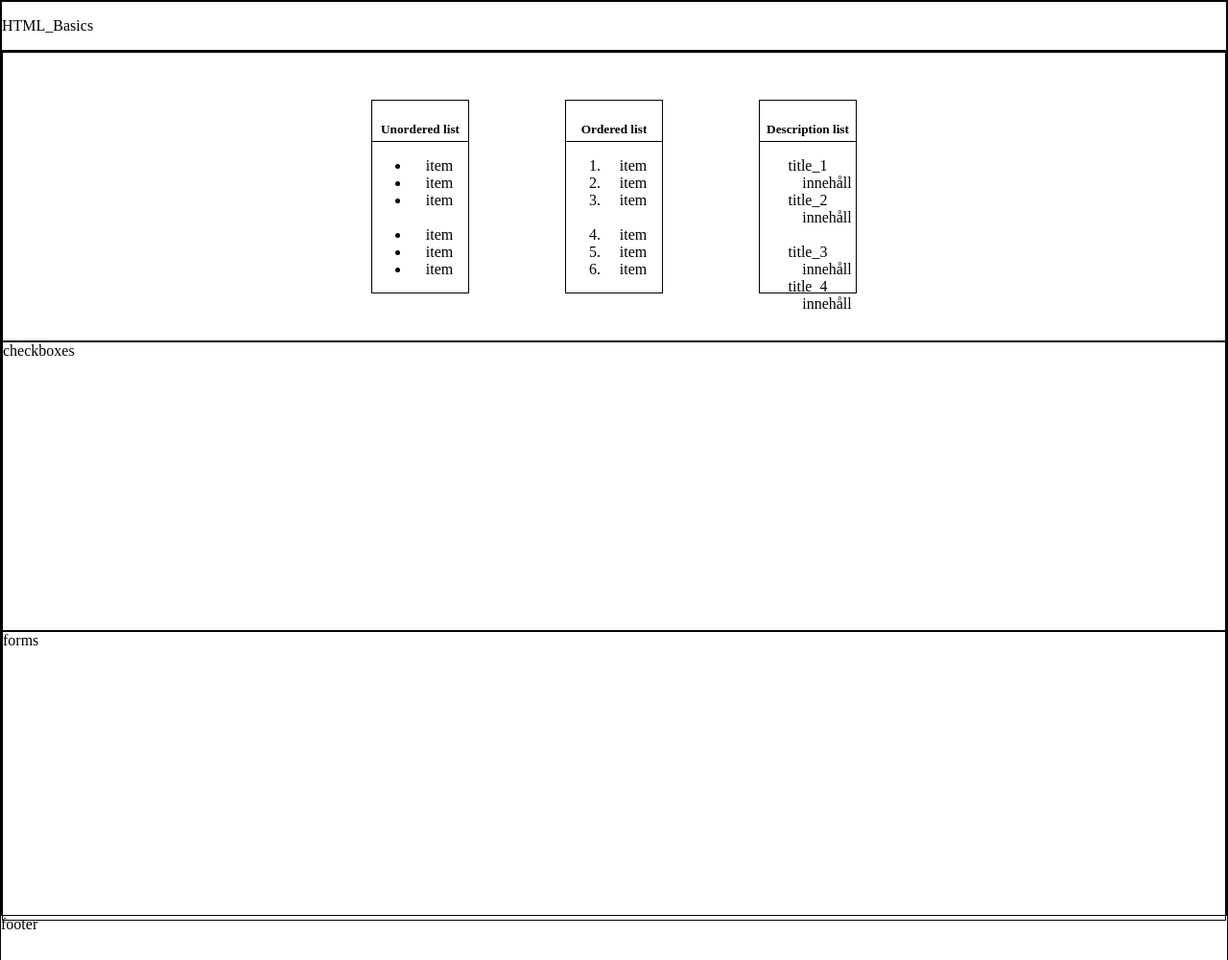
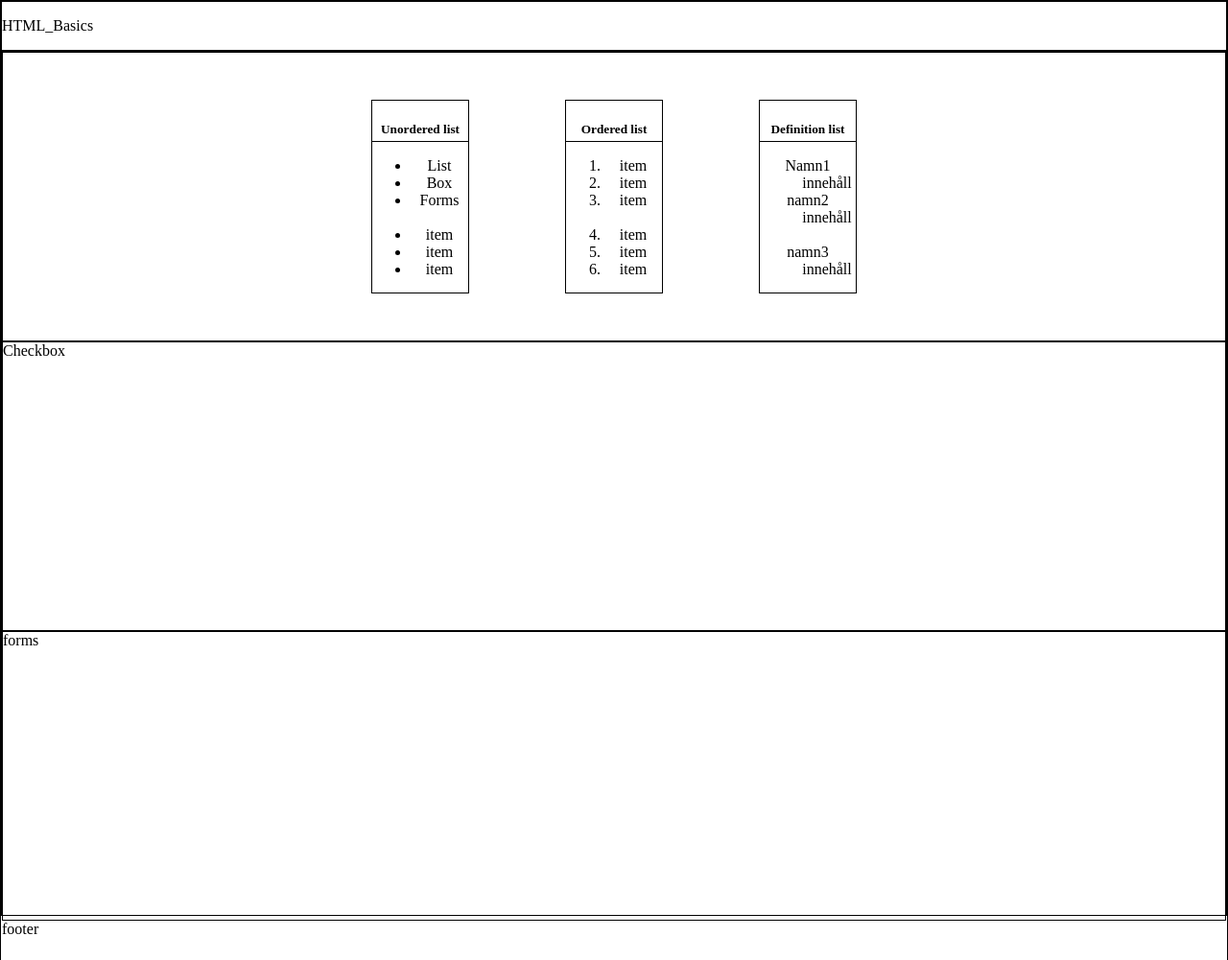
Before and after one commit to leonarddeutgen/medieinstitutet, a plain HTML site: page html_basic.html/index.html in a window 1280 px wide. Shown: the whole page at 96% size. Drawn offline with Linux system fonts and the light colour scheme.

Commit message:
2023-09-06

```diff
--- a/html_basic.html/index.html
+++ b/html_basic.html/index.html
@@ -15,19 +15,21 @@
     <div class="header">
         <div class="logo">
             <a href="index.html">HTML_Basics</a>
+
         </div>
     </div>
 
     <!-- Body med tre divs, en för vardera list, checkbox och forms. (display = flex)-->
     <div class="body">
         <!-- Div för tre olika listor -->
+        <section id="list">
         <div class="list">
             <div class="ul_list">
                 <div class="list_title"><h5>Unordered list</h3></div>
                 <ul>
-                    <li>item </li>
-                    <li>item </li>
-                    <li>item </li>
+                    <li><a href="#list">List</a> </li>
+                    <li><a href="#checkbox">Box</a> </li>
+                    <li><a href="#forms">Forms</a> </li>
                     <br>
                     <li>item </li>
                     <li>item </li>
@@ -47,36 +49,44 @@
                 </ol>
             </div>
             <div class="dl_list">
-                <div class="list_title"><h5>Description list</h3></div>
+                <div class="list_title"><h5>Definition list</h3></div>
                 <dl>
-                    <dt>title_1</dt>
+                    <dt>Namn1</dt>
                     <dd>innehåll</dd>
-                    <dt>title_2</dt>
+                    <dt>namn2</dt>
                     <dd>innehåll</dd>
                     <br>
-                    <dt>title_3</dt>
-                    <dd>innehåll</dd>
-                    <dt>title_4</dt>
+                    <dt>namn3</dt>
                     <dd>innehåll</dd>
 
                 </dl>
             </div>
         </div>
+    </section>
+
 
 
         <!-- div för två olika checksbox varianter-->
-        <div class="checkbox">checkboxes</div>
+        <section id="checkbox">
+        <div class="checkbox">Checkbox</div>
+    </section>
+
 
 
 
         <!-- div för form med f/lnamn, email och teleffon nummer-->
         <div class="forms">forms</div>
-    </div>
+
 
 
 
     <!-- div för footer-->
+    <section id="forms">
     <div class="fotter">footer</div>
+</section>
+
+
+
 </div>
 </body>
 </html>
```
Also changed, not shown: test/index.html (+19 -1 lines), test/img/html.png (added).
